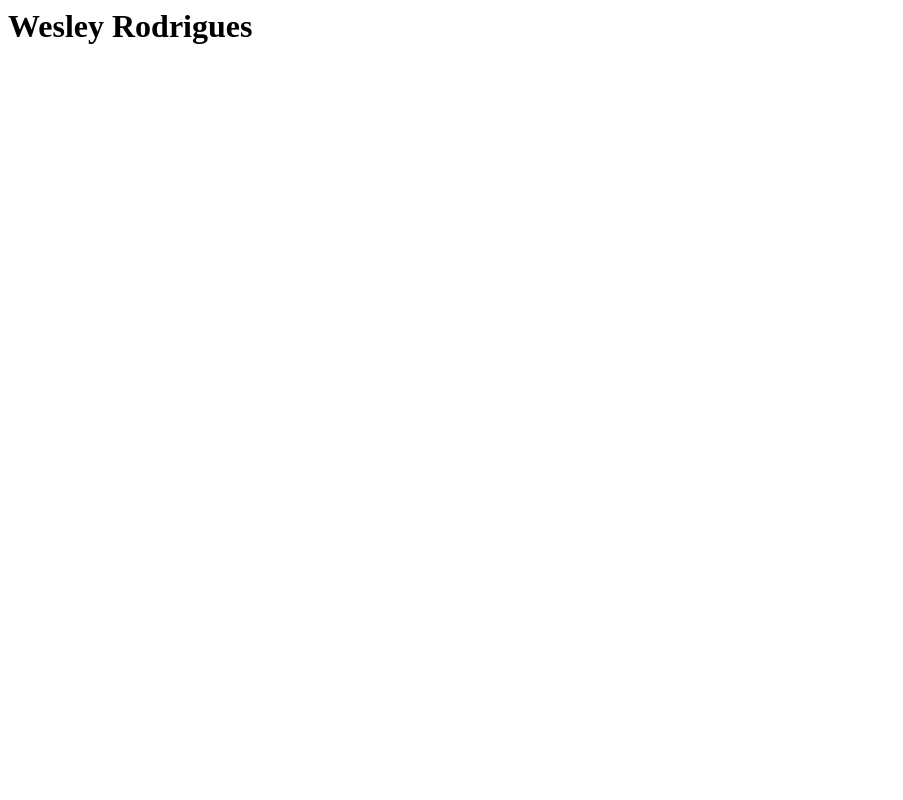
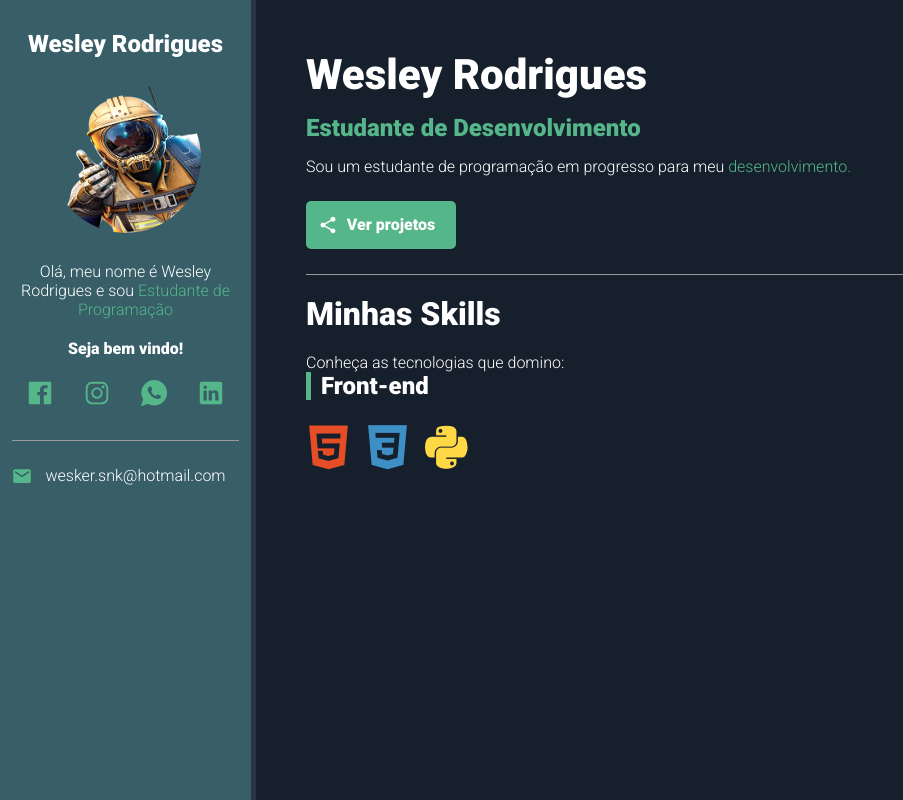
Before and after one commit to weslleysnk/weslleysnk.github.io, a plain HTML site: page index.html in a window 1280 px wide. Shown: the whole page, without its empty margins (0-903 px from the left). Drawn offline with nearby package versions, Linux system fonts and the light colour scheme.

Commit message:
Subindo o projeto portfólio

```diff
--- /dev/null
+++ b/css/styles.css
@@ -0,0 +1,235 @@
+/* Reset */
+*{
+    padding: 0;
+    margin: 0;
+    font-family: 'Roboto', sans-serif;
+    box-sizing: border-box;
+}
+
+/* Variables */
+
+:root {
+    --main-color: #54b689;
+    --main-text-color: #fff;
+    --border-color: #999;
+    --bio-bg-color: #385e68;
+    --bio-border-color: #293544;
+    --about-bg-color: #161f2c;
+}
+
+/* General */
+.highlight {
+    color: var(--main-color);
+}
+
+/* Container */
+#container {
+    display: flex;
+    flex-direction: row;
+    color: var(--main-text-color);
+}
+
+#bio-container {
+    flex: 1 1 20%;
+    min-height: 100vh;
+    background-color: var(--bio-bg-color);
+    text-align: center;
+    padding: 30px 12px;
+    border-right: 5px solid var(--bio-border-color);
+}
+
+#about-container {
+    flex: 1 1 80%;
+    min-height: 100vh;
+    background-color: var(--about-bg-color);
+    padding: 50px;
+}
+
+#bio-container h2 {
+    margin-bottom: 25px;
+}
+
+#bio-container p {
+    margin-bottom: 20px;
+}
+
+#bio-container img {
+    width: 150px;
+    height: 150px;
+}
+
+#bio-container #welcome-text {
+    font-weight: bold;
+}
+
+#bio-img {
+    width: 175px;
+    height: 175px;
+    border-radius: 50%;
+    margin-bottom: 25px;
+}
+
+#social-container {
+    display: flex;
+    justify-content: center;
+    list-style: none;
+    border-bottom: 1px solid var(--border-color);
+    margin-bottom: 25px;
+    padding-bottom: 25px;
+}
+
+#social-container li {
+    flex:1 1 0px;
+    max-width: 60px;
+}
+
+#social-container li a {
+    color: var(--main-color);
+    font-size: 30px;
+}
+
+#email-container {
+    display: flex;
+    justify-content: center;
+}
+
+#email-container ion-icon,
+#email-container a {
+    flex: 1 1 0px;
+}
+
+#email-container a {
+    color: var(--main-text-color);
+    text-decoration: none;
+    max-width: 225px;
+}
+
+#email-container ion-icon {
+    color: var(--main-color);
+    font-size: 20px;
+    margin-bottom: 5px;
+    max-width: 20px;
+}
+
+/* About-Container */
+
+#name {
+    font-size: 42px;
+    margin-bottom: 15px;
+}
+
+#title {
+    font-size: 24px;
+    margin-bottom: 15px;
+    font-weight: bold;
+}
+
+.description {
+    max-width: 75%;
+    margin-bottom: 10px;
+}
+
+#btn-projects {
+    font-weight: bold;
+    font-size: 16px;
+    color: var(--main-text-color);
+    background-color: var(--main-color);
+    border: 2px solid var(--main-color);
+    border-radius: 5px;
+    text-decoration: none;
+    transition: .5s;
+    margin: 25px 0;
+    padding: 12px 10px;
+    width: 150px;
+    text-align: center;
+    display: flex;
+}
+
+#btn-projects ion-icon,
+#btn-projects span {
+    flex: 1 1 0;
+}
+
+#btn-projects ion-icon {
+    font-size: 20px;
+    max-width: 20px;
+}
+#btn-projects:hover {
+    background-color: transparent;
+}
+
+#skills-section-titles {
+    border-top: 1px solid var(--border-color);
+    padding-top: 20px;
+    margin-bottom: 20px;
+    font-size: 32px;
+}
+
+#skills-container {
+    display: flex;
+    flex-wrap: wrap;
+    margin-top: 25px;
+}
+
+.skills-box {
+    flex: 1 1 33%;
+    max-width: 33%;
+    margin-bottom: 35px;
+}
+
+.skills-title {
+    font-size: 24px;
+    margin-bottom: 25px;
+    font-weight: bold;
+    padding-left: 10px;
+    border-left: 5px solid var(--main-color);
+
+}
+
+.skills-box i {
+    font-size: 45px;
+    margin-right: 10px;
+}
+
+/* Mobile */
+@media(max-width: 450px){
+    #container {
+        flex-direction: column;
+    }
+
+    #bio-container {
+        min-height: auto;
+        border-right: none;
+        border-bottom: 5px solid var(--bio-border-color);
+    }
+
+    #bio-container h2 {
+        display: none;
+    }
+
+    #bio-container p {
+        max-width: 60%;
+        margin: 10px auto;
+    }
+
+    #abaout-container .description {
+        margin: 10px  auto;
+        max-width: 100%;
+        line-height: 26px;
+    }
+
+    #btn-projects {
+        margin: 20px auto;
+    }
+
+    .skills-box {
+        flex: 1 1 100%;
+        max-width: 100%;
+        margin-bottom: 40px;
+        text-align: left;
+    }
+
+    .skills-box i {
+        font-size: 60px;
+    }
+}
--- a/index.html
+++ b/index.html
@@ -1 +1,62 @@
-<h1>Wesley Rodrigues</h1>
+<!DOCTYPE html>
+<html lang="en">
+<head>
+    <meta charset="UTF-8">
+    <meta http-equiv="X-UA-Compatible" content="IE=edge">
+    <meta name="viewport" content="width=device-width, initial-scale=1.0">
+    <title>Portfólio Wesley Rodrigues</title>
+    <!--Google Fonts-->
+    <link rel="preconnect" href="https://fonts.googleapis.com">
+    <link rel="preconnect" href="https://fonts.gstatic.com" crossorigin>
+    <link href="https://fonts.googleapis.com/css2?family=Roboto:ital,wght@0,300;0,900;1,300;1,400;1,900&display=swap" rel="stylesheet">
+    <!--Dev Icons Fonts-->
+    <link rel="stylesheet" href="https://cdn.jsdelivr.net/gh/devicons/devicon@v2.15.1/devicon.min.css">
+    <!--Css do projeto-->
+    <link rel="stylesheet" href="css/styles.css">
+    <!--Ion-Icons-->
+    <script src="https://unpkg.com/ionicons@4.5.10-0/dist/ionicons.js"></script>
+
+</head>
+<body>
+    <main id="container">
+        <aside id="bio-container">
+            <h2>Wesley Rodrigues</h2>
+            <img id="bio-img" src="img/char.png" alt="Wesley Rodrigues">
+            <p>Olá, meu nome é Wesley Rodrigues e sou <span class="highlight">Estudante de Programação</span></p>
+            <p id="welcome-text">Seja bem vindo!</p>
+            <ul id="social-container">
+                <li><a href="#" target="_blank"><ion-icon name="logo-facebook"></ion-icon></a></li>
+                <li><a href="#" target="_blank"><ion-icon name="logo-instagram"></ion-icon></a></li>
+                <li><a href="#" target="_blank"><ion-icon name="logo-whatsapp"></ion-icon></a></li>
+                <li><a href="#" target="_blank"><ion-icon name="logo-linkedin"></ion-icon></a></li>
+            </ul>
+            <div id="email-container">
+                <ion-icon name="mail"></ion-icon><a href="mailto:weske.snk@hotmail.com">wesker.snk@hotmail.com</a>
+            </div>
+        </aside>
+        <section id="about-container">
+            <h1 id="name">Wesley Rodrigues</h1>
+            <p id="title"><span class="highlight">Estudante de Desenvolvimento</span></p>
+            <p class="description">Sou um estudante de programação em progresso para meu <span class="highlight">desenvolvimento.</span></p>
+            <a href="#" id="btn-projects"><ion-icon name="share"></ion-icon><span>Ver projetos</span></a>
+            <h2 id="skills-section-titles">Minhas Skills</h2>
+            <p>Conheça as tecnologias que domino:</p>
+            <div class="skills-container">
+                <div class="skills-box">
+                    <p class="skills-title">Front-end</p>
+                    <i class="devicon-html5-plain colored"></i>
+                    <i class="devicon-css3-plain colored"></i>
+                    <i class="devicon-python-plain colored"></i>
+                </div>
+            </div>
+
+</body>
+
+
+    </section>
+</main>
+    <!--Ion-Icons-->
+    <script src="https://unpkg.com/ionicons@4.5.10-0/dist/ionicons.js"></script>
+    <!--Dev Icons Fonts-->
+    <link rel="stylesheet" href="https://cdn.jsdelivr.net/gh/devicons/devicon@v2.15.1/devicon.min.css">
+</html>
```
Also changed, not shown: img/char.png (added).
